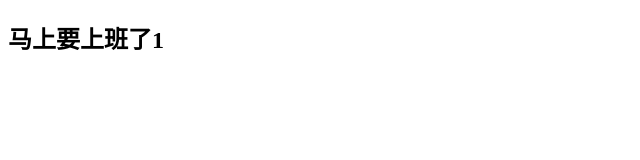
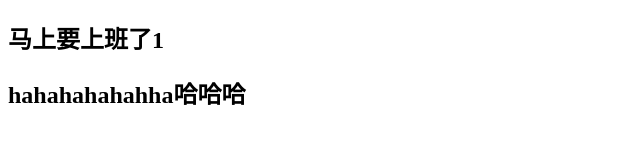
Before and after one commit to xiabingxin/xiabingxin.github.io, a plain HTML site: page index.html in a window 1280 px wide. Shown: the whole page, without its empty margins (0-640 px from the left). Drawn offline with Linux system fonts and the light colour scheme.

Commit message:
修改首页

```diff
--- a/index.html
+++ b/index.html
@@ -8,5 +8,6 @@
 </head>
 <body>
     <h2>马上要上班了1</h2>
+    <h2>hahahahahahha哈哈哈</h2>
 </body>
 </html>
```
